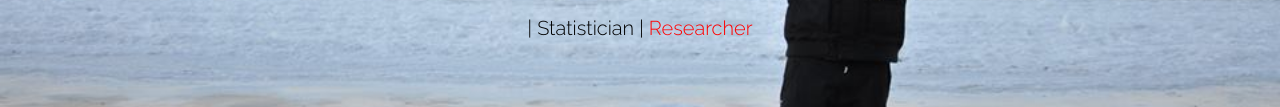
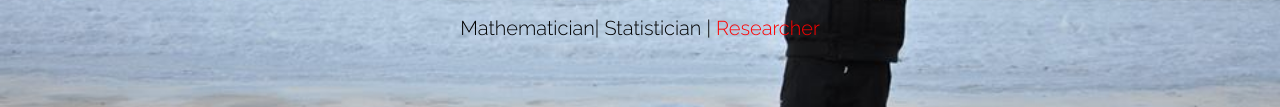
Before and after one commit to kapilsharmaa/kapilsharmaa.github.io, a plain HTML site: page index.html in a window 1280 px wide. Shown: the part 311-418 px from the top of the page. Drawn offline with Linux system fonts and the light colour scheme.

Commit message:
Update index.html

```diff
--- a/index.html
+++ b/index.html
@@ -59,7 +59,7 @@
 			<div class="row centered">
 				<div class="col-lg-12">
 					<h1 style="color:black">Kapil Sharma</h1>
-					<h3 style="color:black"> | Statistician | <a style="color: red"> Researcher </a> </h3>
+					<h3 style="color:black"> Mathematician| Statistician | <a style="color: red"> Researcher </a> </h3>
 				</div><!--/.col-lg-12 -->
 			</div><!--/.row -->
 		</div><!--/.container -->
```
